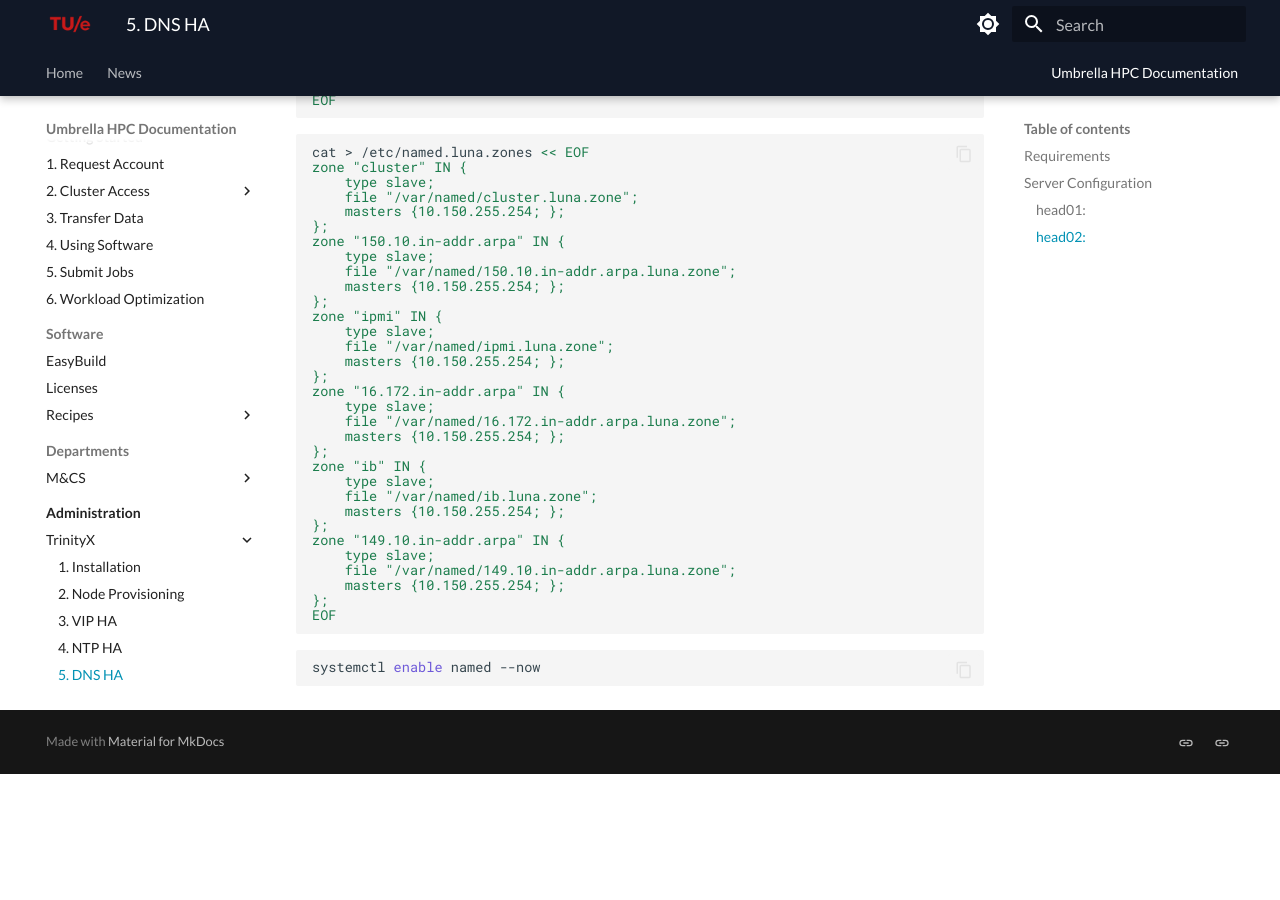
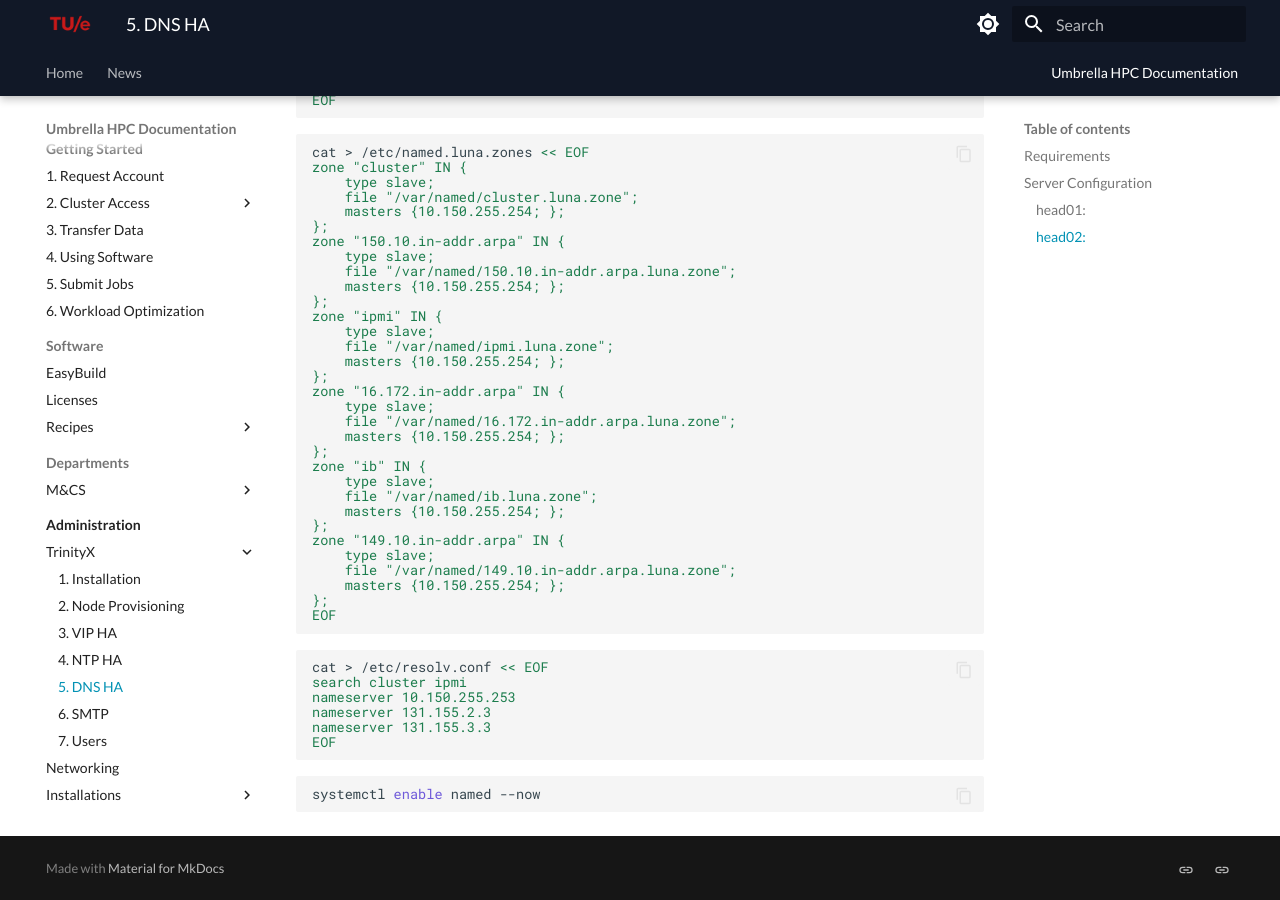
Before and after one commit to gferhpc/supercomputing.tue.nl, an MkDocs documentation site: the page built from pages/documentation/administration/trinityx/dns.md, in a window 1280 px wide and 900 px high, scrolled down 1410 px. Built offline with MkDocs 1.6.1 and Material for MkDocs 9.7.7, drawn with Linux system fonts in a browser that asks for light colours; before the commit the page ends 2184 px from its top, so only the background shows below that.

Commit message:
Update dns.md

````diff
--- a/pages/documentation/administration/trinityx/dns.md
+++ b/pages/documentation/administration/trinityx/dns.md
@@ -77,7 +77,6 @@
 include "/etc/named.luna.zones";
 EOF
 ```
-
 ```shell
 cat > /etc/named.luna.zones << EOF
 zone "cluster" IN {
@@ -113,5 +112,14 @@
 EOF
 ```
 ```shell
+cat > /etc/resolv.conf << EOF
+search cluster ipmi
+nameserver 10.150.255.253
+nameserver 131.155.2.3
+nameserver 131.155.3.3
+EOF
+```
+
+```shell
 systemctl enable named --now
 ```
````
